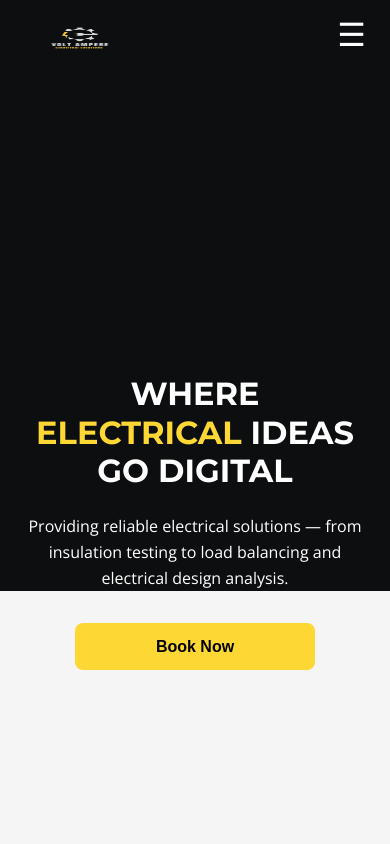
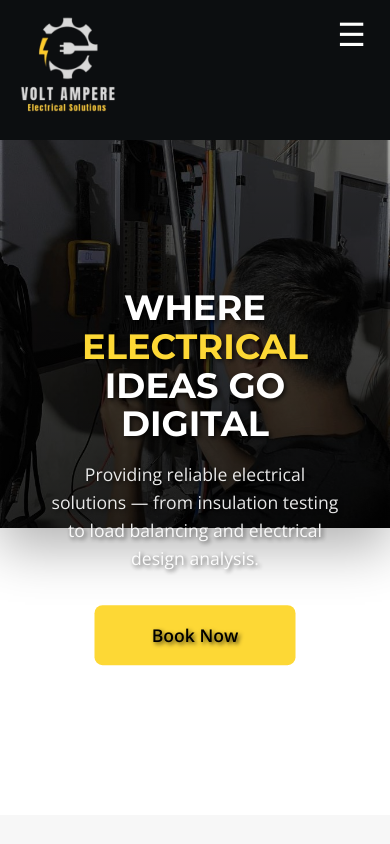
Before and after one commit to N3stie/wdd131, a plain HTML site: page volt-ampere-electrical-solutions.html in a window 390 px wide. Shown: the top 844 px of the page. Drawn offline with nearby package versions, Linux system fonts and the light colour scheme.

Commit message:
pushing new code

```diff
--- a/scripts/volt-ampere-electrical-solutions.js
+++ b/scripts/volt-ampere-electrical-solutions.js
@@ -10,18 +10,35 @@ document.addEventListener("DOMContentLoaded", () => {
     });
   }
 
-  // ===== SMOOTH SCROLL =====
+  // ===== SMOOTH SCROLL - FIXED VERSION =====
   document.querySelectorAll(".navbar a, #bookNowBtn").forEach((link) => {
     link.addEventListener("click", (e) => {
       const targetID = link.getAttribute("href");
+
+      // Only handle internal links (starting with #)
       if (targetID && targetID.startsWith("#")) {
         e.preventDefault();
         const target = document.querySelector(targetID);
+
         if (target) {
-          target.scrollIntoView({ behavior: "smooth" });
+          // Get header height for offset calculation
+          const headerHeight = document.querySelector('.main-header').offsetHeight;
+          // Get target element position
+          const targetPosition = target.getBoundingClientRect().top + window.pageYOffset;
+          // Calculate final position with header offset
+          const offsetPosition = targetPosition - headerHeight - 20; // 20px extra padding
+
+          // Smooth scroll to calculated position
+          window.scrollTo({
+            top: offsetPosition,
+            behavior: "smooth"
+          });
         }
+
         // Close navbar after clicking a link (mobile)
-        navbar.classList.remove("active");
+        if (navbar) {
+          navbar.classList.remove("active");
+        }
       }
     });
   });
--- a/styles/volt-ampere-electrical-solutions-desktop.css
+++ b/styles/volt-ampere-electrical-solutions-desktop.css
@@ -22,27 +22,41 @@ html {
 }
 
 body {
-  font-family: "Open Sans", sans-serif;
-  color: #1a1a1a;
+  font-family: var(--font-body);
+  color: var(--color-text);
   background-color: #ffffff;
   line-height: 1.6;
 }
 
-/* ===== HEADER ===== */
+/* ===== NAVIGATION ===== */
+
+#about, #services, #feedback {
+    scroll-margin-top: 100px;
+}
+
+.navbar a.active {
+    color: var(--color-accent);
+}
+
 .main-header {
   display: flex;
   justify-content: space-between;
   align-items: center;
   padding: 1rem 5%;
-  background-color: #0c0e10;
+  background-color: var(--color-dark);
   position: sticky;
   top: 0;
   z-index: 1000;
 }
 
 .logo img {
-  height: 90px;
-  width: 120px;
+  height: 70px;
+  width: auto;
+}
+
+.navbar {
+  display: flex;
+  align-items: center;
 }
 
 .navbar ul {
@@ -55,73 +69,69 @@ body {
   text-decoration: none;
   color: #ffffff;
   font-weight: 600;
-  font-family: "Montserrat", sans-serif;
+  font-family: var(--font-heading);
   transition: color 0.3s ease;
 }
 
 .navbar a:hover {
-  color: #fdd835;
+  color: var(--color-accent);
 }
 
-.menu-toggle {
-  display: none; /* hidden on desktop */
+.button-like {
+  text-decoration: none;
+
 }
 
-/* Desktop Navbar */
-#navbar {
-  display: flex;
-  justify-content: space-between;
-  align-items: center;
+
+/* Hamburger Button */
+.menu-toggle {
+  display: none;
 }
 
-.nav-links {
-  display: flex;
-  gap: 2rem;
-}
-
-.nav-links a {
-  color: #fff;
-  text-decoration: none;
-  font-weight: 600;
-}
-
-/* ===== HERO ===== */
+/* =========================
+   HERO SECTION
+========================= */
 .hero {
   display: flex;
   align-items: center;
-  justify-content: space-between;
-  padding: 5rem 8%;
-  min-height: 100vh;
-  background: linear-gradient(90deg, #101214 55%, #f5f5f5 45%);
+  height: 56.25vw;
+  max-height: 800px;
+  min-height: 500px;
+  background: linear-gradient(90deg, #101214  60%, #f5f5f5 50%);
+  position: relative;
+  overflow: hidden;
 }
 
+
 .hero-content {
-  flex: 1;
+  flex: 0 0 50%;
   color: #ffffff;
-  padding-right: 2rem;
+  padding: 0 5%;
+  z-index: 2;
 }
 
 .hero-content h1 {
-  font-family: "Montserrat", sans-serif;
-  font-size: 3rem;
-  line-height: 1.2;
+  font-family: var(--font-heading);
+  font-size: 2.8rem;
+  line-height: 1.1;
   font-weight: 700;
-  margin-bottom: 1.5rem;
+  margin-bottom: 1rem;
 }
 
 .hero-content .highlight {
-  color: #fdd835;
+  color: var(--color-accent);
 }
 
 .hero-content p {
-  font-size: 1.1rem;
+  font-size: 1.2rem;
   margin-bottom: 2rem;
+  max-width: 500px;
 }
 
 #bookNowBtn {
-  padding: 0.9rem 2rem;
-  font-size: 1rem;
-  background-color: #fdd835;
+  padding: clamp(0.8rem, 1.5vw, 1.2rem) clamp(1.5rem, 3vw, 2.5rem);
+  font-size: clamp(0.9rem, 1.2vw, 1.1rem);
+  background-color: var(--color-accent);
   border: none;
   color: #000;
   border-radius: 8px;
@@ -132,26 +142,43 @@ body {
 
 #bookNowBtn:hover {
   background-color: #ffe864;
+  transform: translateY(-2px);
 }
 
+/* Hero Image - 16:9 compatible */
 .hero-image {
-  flex: 1;
-  background: url("images/hero-placeholder.jpg") center/cover no-repeat;
-  height: 500px;
-  border-radius: 10px;
+   flex: 0 0 50%;
+  display: flex;
+  justify-content: flex-start;
+  align-items: center;
+  padding: -1rem 0;
+  position: relative;
+  height: 100%;
+  background: linear-gradient( #101214);
 }
 
-/* ===== ABOUT ===== */
+.hero-image img {
+  width: 100%;
+  height: 100%;
+  max-height: 80vh;
+  object-fit: cover;
+  object-position: center;
+  box-shadow: 0 20px 50px rgba(0, 0, 0, 0.3);
+}
+
+/* =========================
+   ABOUT SECTION
+========================= */
 .about {
   padding: 5rem 8%;
   text-align: center;
-  background-color: #f7f7f7;
+  background-color: var(--color-light-bg);
 }
 
 .about h2 {
   font-size: 2rem;
   margin-bottom: 1rem;
-  font-family: "Montserrat", sans-serif;
+  font-family: var(--font-heading);
   color: #111;
 }
 
@@ -159,10 +186,12 @@ body {
   max-width: 800px;
   margin: 0 auto;
   font-size: 1.1rem;
-  color: #444;
+  color: var(--color-muted);
 }
 
-/* ===== SERVICES ===== */
+/* =========================
+   SERVICES SECTION
+========================= */
 .services {
   padding: 5rem 8%;
   background-color: #ffffff;
@@ -171,7 +200,7 @@ body {
 
 .services h2 {
   font-size: 2rem;
-  font-family: "Montserrat", sans-serif;
+  font-family: var(--font-heading);
   margin-bottom: 2rem;
   color: #111;
 }
@@ -183,7 +212,7 @@ body {
 }
 
 .service-card {
-  background: #f7f7f7;
+  background: var(--color-light-bg);
   padding: 2rem;
   border-radius: 12px;
   box-shadow: 0 4px 8px rgba(0, 0, 0, 0.1);
@@ -195,13 +224,13 @@ body {
 }
 
 .service-card h3 {
-  font-family: "Montserrat", sans-serif;
-  color: #0c0e10;
+  font-family: var(--font-heading);
+  color: var(--color-dark);
   margin-bottom: 1rem;
 }
 
 .service-card p {
-  color: #444;
+  color: var(--color-muted);
   margin-bottom: 1.5rem;
 }
 
@@ -212,7 +241,7 @@ body {
 }
 
 .btn {
-  background-color: #0c0e10;
+  background-color: var(--color-dark);
   color: #fff;
   padding: 0.7rem 1.5rem;
   text-decoration: none;
@@ -222,20 +251,22 @@ body {
 }
 
 .btn:hover {
-  background-color: #fdd835;
+  background-color: var(--color-accent);
   color: #000;
 }
 
-/* ===== FEEDBACK ===== */
+/* =========================
+   FEEDBACK SECTION
+========================= */
 .feedback {
   padding: 5rem 8%;
-  background-color: #f7f7f7;
+  background-color: var(--color-light-bg);
   text-align: center;
 }
 
 .feedback h2 {
   font-size: 2rem;
-  font-family: "Montserrat", sans-serif;
+  font-family: var(--font-heading);
   margin-bottom: 2rem;
 }
 
@@ -245,11 +276,26 @@ body {
   gap: 1.5rem;
 }
 
-/* ===== FOOTER ===== */
+/* =========================
+   FOOTER
+========================= */
 .footer {
-  background-color: #0c0e10;
+  background-color: var(--color-dark);
   color: #ffffff;
   text-align: center;
   padding: 1.5rem;
   font-size: 0.9rem;
 }
+
+/* =========================
+   RESPONSIVE DESIGN
+========================= */
+@media (max-width: 1024px) {
+  .service-cards {
+    grid-template-columns: repeat(2, 1fr);
+  }
+
+  .hero-content h1 {
+    font-size: clamp(2rem, 3.5vw, 3rem);
+  }
+}
--- a/styles/volt-ampere-electrical-solutions-phone.css
+++ b/styles/volt-ampere-electrical-solutions-phone.css
@@ -7,7 +7,7 @@
     align-items: center;
     background: #0c0e10;
     position: absolute;
-    top: 70px; /* adjust based on header height */
+    top: 70px;
     left: 0;
     width: 100%;
     overflow: hidden;
@@ -59,43 +59,94 @@
     z-index: 1000;
   }
 
-  /* Adjust logo size and alignment */
+
   .logo img {
-    height: 45px;
+    height: 100px;
+    width: auto;
   }
 
-  /* ===== HERO SECTION ===== */
+  /* ===== HERO SECTION - OVERLAY DESIGN ===== */
   .hero {
-    flex-direction: column-reverse;
-    padding: 3rem 1.5rem;
+    flex-direction: column;
+    padding: 0;
     text-align: center;
-    background: linear-gradient(180deg, var(--color-dark) 60%, #f5f5f5 40%);
+    background: none;
+    position: relative;
+    min-height: 80vh;
+  }
+
+  .hero-image {
+    width: 100%;
+    height: 80vh;
+    position: relative;
+    margin-bottom: 0;
+    border-radius: 0;
+  }
+
+  .hero-image img {
+    width: 100%;
+    height: 100%;
+    object-fit: cover;
+    border-radius: 0;
   }
 
   .hero-content {
+    position: absolute;
+    top: 50%;
+    left: 50%;
+    transform: translate(-50%, -50%);
     color: #fff;
-    padding-right: 0;
+    padding: 2rem;
+    width: 90%;
+    z-index: 2;
+    text-shadow: 2px 2px 4px rgba(0, 0, 0, 0.7);
   }
 
   .hero-content h1 {
-    font-size: 2rem;
+    font-size: 2.2rem;
+    margin-bottom: 1rem;
   }
 
   .hero-content p {
-    font-size: 1rem;
+    font-size: 1.1rem;
+    margin-bottom: 2rem;
+    opacity: 0.9;
   }
 
   #bookNowBtn {
     width: 70%;
-    margin: 1.5rem auto 0 auto;
+    margin: 0 auto;
     display: block;
+    background-color: var(--color-accent);
+    color: #000;
+    border: none;
+    padding: 1rem 2rem;
+    border-radius: 8px;
+    font-weight: 600;
+    font-size: 1.1rem;
+    cursor: pointer;
+    transition: background-color 0.3s ease;
   }
 
-  .hero-image {
+  #bookNowBtn:hover {
+    background-color: #ffe864;
+  }
+
+
+  .hero-image::after {
+    content: '';
+    position: absolute;
+    top: 0;
+    left: 0;
     width: 100%;
-    height: 250px;
-    border-radius: 8px;
-    margin-bottom: 2rem;
+    height: 100%;
+    background: linear-gradient(
+      to bottom,
+      rgba(0, 0, 0, 0.3) 0%,
+      rgba(0, 0, 0, 0.5) 50%,
+      rgba(0, 0, 0, 0.7) 100%
+    );
+    z-index: 1;
   }
 
   /* ===== ABOUT ===== */
--- a/volt-ampere-electrical-solutions.html
+++ b/volt-ampere-electrical-solutions.html
@@ -16,14 +16,14 @@
     <link rel="stylesheet" href="styles/volt-ampere-electrical-solutions-phone.css" media="(max-width: 768px)">
 
     <!-- JavaScript -->
-    <script defer src="volt-ampere-electrical-solutions.js"></script>
+    <script defer src="scripts/volt-ampere-electrical-solutions.js"></script>
 </head>
 
 <body>
     <!-- ===== Header Section ===== -->
     <header class="main-header">
         <div class="logo">
-            <img src="image/volt/volt-logo.png" alt="Volt Ampere Electrical Solutions Logo">
+            <img src="image/volt/logo.png" alt="Volt Ampere Electrical Solutions Logo">
         </div>
 
         <!-- ===== Hamburger ===== -->
@@ -46,12 +46,14 @@
         <div class="hero-content">
             <h1>WHERE <span class="highlight">ELECTRICAL</span> IDEAS GO DIGITAL</h1>
             <p>Providing reliable electrical solutions — from insulation testing to load balancing and electrical design analysis.</p>
-            <button id="bookNowBtn">Book Now</button>
+            <a href="#services" id="bookNowBtn" class="nav-link button-like">Book Now</a>
         </div>
 
-        <div class="hero-image"></div> <!-- background image set in CSS -->
+        <div class="hero-image">
+            <img src="image/volt/electrical.jpg" alt="">
+        </div>
+
     </section>
-
     <!-- ===== About Section ===== -->
     <section id="about" class="about">
         <h2>About Us</h2>
@@ -107,7 +109,7 @@
     <section id="feedback" class="feedback">
         <h2>Client Feedback</h2>
         <div class="feedback-container" id="feedbackContainer">
-            <!-- JS will inject feedback cards here -->
+            <!-- Feedback entries will be dynamically inserted here -->
         </div>
     </section>
 
```
Also changed, not shown: image/volt/electrical.jpg (added), image/volt/logo.png (added), image/volt/volt-logo.png (deleted).
